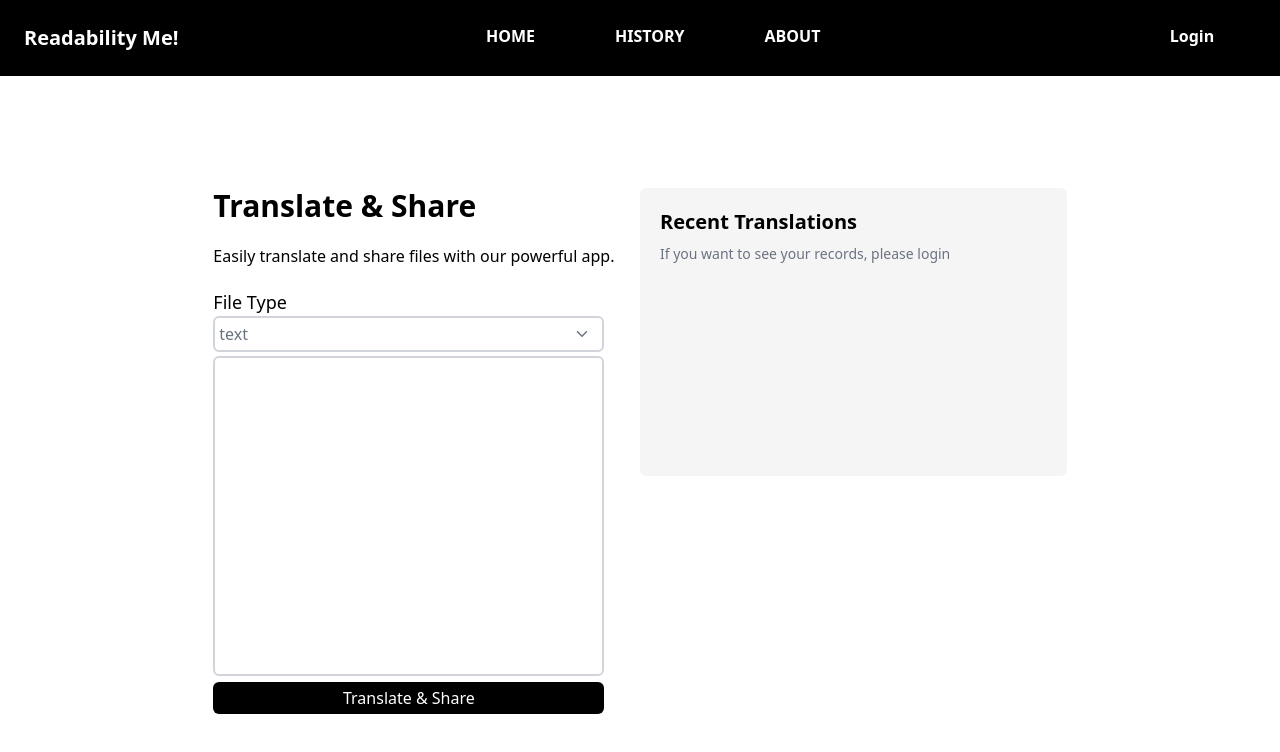
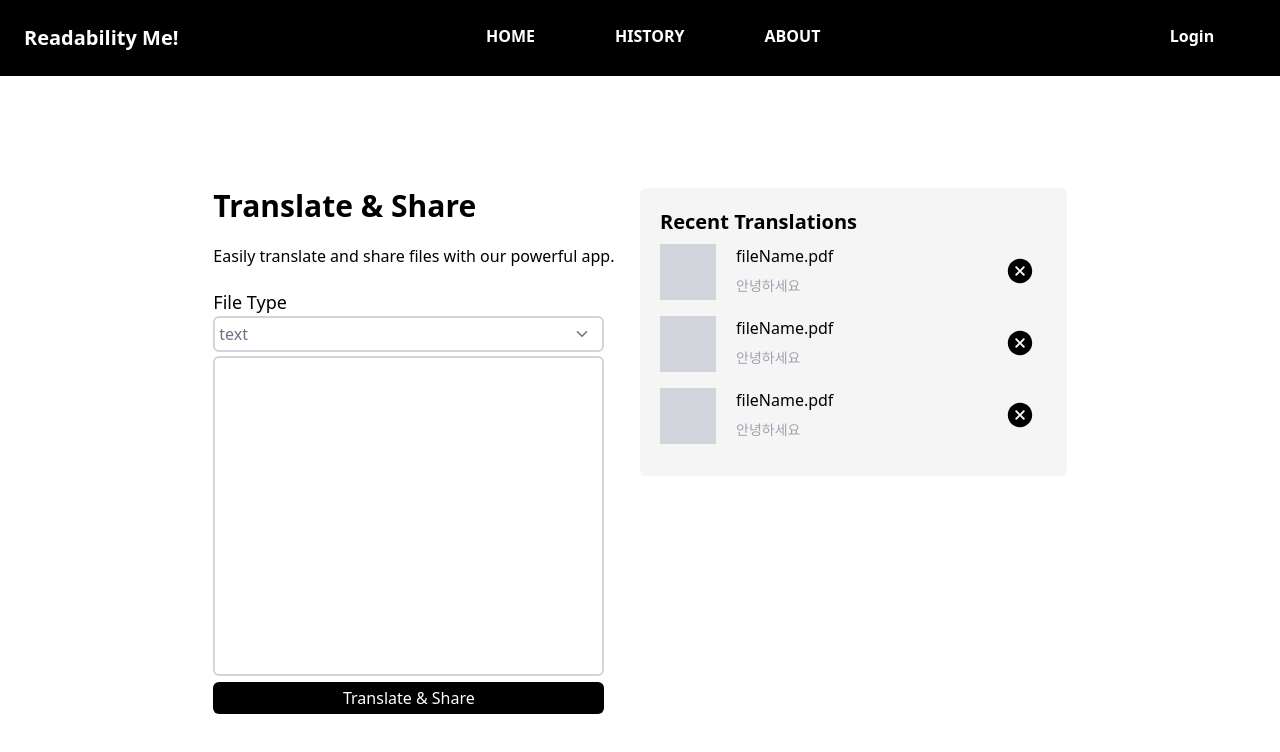
Before and after one commit to yeongipark/RM_Front, a React (Vite) app: page / in a window 1280 px wide. Shown: the top 752 px of the page. Built offline with nearby package versions, Linux system fonts and the light colour scheme; no server answers.

Commit message:
홈 오른쪽 historyframe 디자인 완료

```diff
--- a/src/components/home/historyFrame.jsx
+++ b/src/components/home/historyFrame.jsx
@@ -1,5 +1,17 @@
 import React from "react";
+import { IoIosCloseCircle } from "react-icons/io";
 
-export const historyFrame = () => {
-  return <div>historyFrame</div>;
+export const HistoryFrame = () => {
+  return (
+    <div className="flex gap-5 relative mb-4">
+      <div className="bg-gray-300 w-14 h-14"></div>
+      <div>
+        <p className="mb-2">fileName.pdf</p>
+        <p className="text-sm text-gray-400">안녕하세요</p>
+      </div>
+      <div className="absolute right-3 top-3 hover:bg-slate-400 rounded-3xl cursor-pointer">
+        <IoIosCloseCircle size={30} />
+      </div>
+    </div>
+  );
 };
--- a/src/components/home/right.jsx
+++ b/src/components/home/right.jsx
@@ -1,11 +1,16 @@
 import React from "react";
+import { HistoryFrame } from "./historyFrame";
 
 export const Right = () => {
   return (
     <div className="w-1/3 rounded-md bg-neutral-100 p-5 h-72">
       <h2 className="font-bold text-xl mb-2">Recent Translations</h2>
-      {localStorage.getItem("login") ? (
-        <>아이템</>
+      {!localStorage.getItem("login") ? (
+        <>
+          <HistoryFrame />
+          <HistoryFrame />
+          <HistoryFrame />
+        </>
       ) : (
         <p className="text-gray-500 text-sm">
           If you want to see your records, please login
```
